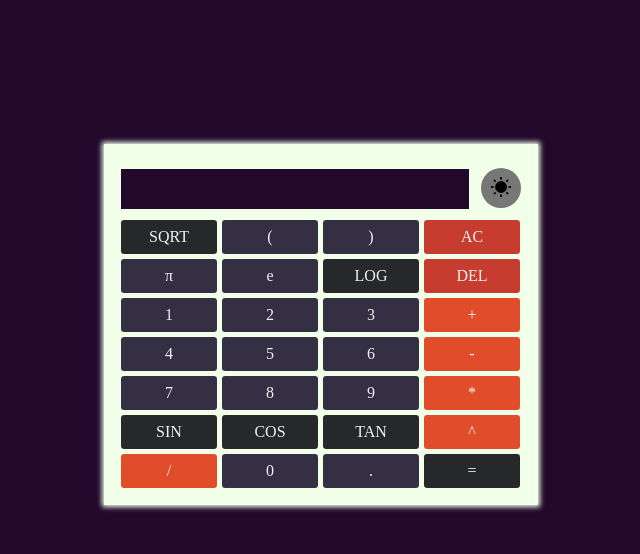
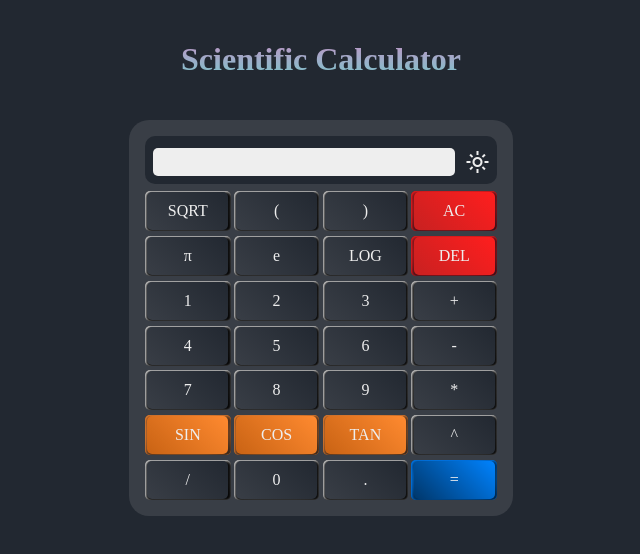
Before and after one commit to Mariamilton2003/Scientific-Calculator, a plain HTML site: page index.html in a window 1280 px wide. Shown: the whole page, without its empty margins (319-959 px from the left). Drawn offline with nearby package versions, Linux system fonts and the light colour scheme.

Commit message:
completed project

```diff
--- a/index.css
+++ b/index.css
@@ -1,116 +1,186 @@
-:root{
-    --clr-bg:#22092C;
-    --cal-clr-bg:#F2FFE9;
-    --clr-shadow:#F2FFE9;
-    --clr-text:#f1f1f1;
+/* define css variavle */
+
+:root {
+  --bg-clr: #222831;
+  --bg-soft-clr: #393e46;
+  --txt-clr: #eee;
+  --btn-clr: #252525;
+  --shw-w: #eee;
+  --shw-d: #000;
+  --l-grad: #c193c5;
+  --r-grad: #7bc6cc;
 }
 
-/* reset default styles for browser */
-*,*::after,*::before{
+/* reset broswers defaults css style */
+
+*,
+*::before,
+*::after {
+  padding: 0;
   margin: 0;
-    padding: 0;
   border: none;
   outline: none;
+  text-decoration: none;
+  box-sizing: border-box;
 }
 
-body{
-   background: var(--clr-bg) !important;
+/* basic styles */
+
+body {
   display: grid;
-   place-content: center;
-   align-items: center;
+  place-items: center;
+  padding: 1rem;
+  color: var(--txt-clr);
+  background: var(--bg-clr);
+}
+
+/* Header Styles */
+
+header {
+  margin-top: 2%;
+  background: -webkit-linear-gradient(var(--l-grad), var(--r-grad));
+  background-clip: text;
+  -webkit-background-clip: text;
+  -webkit-text-fill-color: transparent;
+  font-weight: bolder;
+  font-size: xx-large;
 }
 
 /* calculator styles */
-
-.calculator{
-    /* background: #2f2f2f; */
-    background: var(--cal-clr-bg) !important;
-    width: 25rem;
-    margin-top: 9rem;
+.calculator {
+  position: absolute;
+  top: 15%;
+  width: 90%;
   padding: 1rem;
-    border: 1px solid var(--clr-shadow);
-    box-shadow: 0px 0px 5px 2px var(--clr-shadow);
+  border-radius: 20px;
+  background: var(--bg-soft-clr);
 }
 
-/* theme btn styles */
-
-.theme-buttons{
-    font-size: larger;
-    font-weight: 900;
-    display: flex;
-    justify-content: space-between;
+.cal-header {
+  border-radius: 10px;
+  padding: 0.5rem;
+  background: var(--bg-clr);
 }
 
-.theme-buttons > button{
-    transform: translateY(7px);
-    width: 40px;
-    height: 40px;
-    background: #777;
-    border-radius: 50%;
+.cal-header input,
+.cal-header .theme-button {
+  background: none;
 }
 
-.theme-buttons > button > img{
-    width: 20px;
-    height: 20px;
+.cal-header input {
+  width: 90%;
+  padding: 0.2rem 0.7rem;
+  border-radius: 5px;
+  font-size: larger;
+  background: var(--txt-clr);
 }
 
-/* display styles */
-
-#display{
-    background: var(--clr-bg);
-    color: var(--cal-clr-bg);
-    width:calc(100% - (3rem + 20px));
-    height: 1.5rem;
-    margin-top: .5rem;
-    padding:.5rem;
+.theme-button .theme-icons {
+  color: var(--txt-clr);
 }
 
-/* btn styles */
+/* calculator btn styles */
 
-.btn-group{
-    margin-top: .7rem;
+.btn-group {
+  --bg-clr: #222831;
+  --bg-soft-clr: #393e46;
   display: flex;
-    gap:5px;
   flex-direction: column;
+  flex-wrap: wrap;
+  row-gap: 0.3rem;
+  margin-top: 2%;
 }
 
-.btn-row{
+.btn-row {
   display: flex;
-    gap:5px;
+  flex-wrap: wrap;
+  column-gap: 0.2rem;
 }
 
-.btn{
-    width:3rem;
-    padding:.5rem 1.5rem;
-    background: #352F44;
-    color: var(--clr-text);
-    text-align: center;
-    border-radius: .2rem;
+.btn {
+  position: relative;
+  width: 2rem;
+  height: 2.5rem;
+  display: flex;
+  flex-grow: 1;
+  justify-content: center;
+  align-items: center;
+  border-radius: 5px;
+  background: var(--btn-clr);
+  box-shadow: inset 1px 1px 3px var(--shw-w),
+    inset -2px -3px 24px 2px var(--shw-d);
+  transition: all 0.5 ease-in;
 }
 
-.btn:hover{
-    background: #5C5470;
+.btn:hover {
+  box-shadow: inset 5px 3px 10px 5px var(--bg-clr),
+    inset -4px -4px 24px 1px var(--shw-w); /**/
 }
 
-.btn-fun{
-    background: #272829 !important;
+.btn span {
+  position: absolute;
+  z-index: 1;
 }
 
-.btn-fun:hover{
-    background: #61677A !important;
+.btn::before {
+  content: " ";
+  position: absolute;
+  z-index: 0;
+  padding: 1rem;
+  width: 95%;
+  height: 95%;
+  border-radius: 5px;
+  background: linear-gradient(45deg, var(--bg-soft-clr), var(--bg-clr));
 }
 
-.btn-fun-clear{
-    background: #C63D2F !important;
+.btn-fun-clear {
+  --btn-clr: #ff1e1e;
+  --bg-soft-clr: #c82121;
+  --bg-clr: #ff1e1e;
+  --shw-w: #ff1e1e;
+  --shw-d: #020d19;
+  /* #40a2d8 l #0b60b0 d */
 }
 
-.btn-fun-clear:hover{
-    background: #D80032 !important;
+.btn-fun {
+  --btn-clr: #ff8a30;
+  --bg-soft-clr: #c96314;
+  --bg-clr: #ff8a30;
+  --shw-w: #ff8a30;
+  --shw-d: #020d19;
 }
 
-.btn-op{
-    background: #E14D2A!important;
+.btn-fun-eq {
+  --btn-clr: #0083ff;
+  --bg-soft-clr: #00376b;
+  --bg-clr: #0083ff;
+  --shw-w: #0083ff;
+  --shw-d: #020d19;
 }
-.btn-op:hover{
-    background: #FD841F !important;
+
+/* Themes Styles */
+.theme-icons[data-theme="dark"] {
+  display: none;
+  transform: translate(25%, 25%);
 }
+.theme-icons[data-theme="light"] {
+  transform: translate(25%, 25%);
+}
+
+/* responsive screen */
+
+/* tablets Screen */
+
+@media (767px < width < 1080px) {
+  .calculator {
+    width: 50%;
+  }
+}
+
+/* Laptops Screen */
+
+@media (width > 1080px) {
+  .calculator {
+    width: 30%;
+  }
+}
--- a/index.html
+++ b/index.html
@@ -1,59 +1,79 @@
 <!DOCTYPE html>
 <html lang="en">
   <head>
-    <meta charset="UTF-8">
-    <meta name="viewport" content="width=device-width, initial-scale=1.0">
+    <meta charset="UTF-8" />
+    <meta name="viewport" content="width=device-width, initial-scale=1.0" />
     <title>Scientific Calculator</title>
-    <link rel="stylesheet" href="./index.css">
+    <link rel="stylesheet" href="./index.css" />
     <script src="./index.js" defer></script>
+    <!-- external resources -->
+    <link
+      rel="stylesheet"
+      href="https://fonts.googleapis.com/css2?family=Material+Symbols+Outlined:opsz,wght,FILL,GRAD@24,400,0,0"
+    />
   </head>
   <body>
+    <header>Scientific Calculator</header>
     <div class="calculator">
-        <div class="theme-buttons">
-            <input type="text" class="calculator-display" id="display" readonly>
-            <button class="theme-button" onclick="toggleTheme()" value="dark"><img class="img-icon" src="./asset/icons8-sun-24.png" alt="sun-icon"></button>
+      <div class="cal-header">
+        <input type="text" class="calculator-display" id="display" readonly />
+        <button class="theme-button">
+          <span class="material-symbols-outlined theme-icons" data-theme="dark"
+            >dark_mode</span
+          >
+          <span class="material-symbols-outlined theme-icons" data-theme="light"
+            >light_mode
+          </span>
+        </button>
       </div>
       <div class="btn-group">
         <div class="btn-row">
-                <div class="btn btn-fun" value="sqrt">SQRT</div>
-                <div class="btn" value="(">(</div>
-                <div class="btn" value=")">)</div>
-                <div class="btn btn-fun-clear" onclick="clearFn()">AC</div>
-            </div><div class="btn-row">
-                <div class="btn" value="π">π</div>
-                <div class="btn" value="e">e</div>
-                <div class="btn btn-fun" value="log">LOG</div>
-                <div class="btn btn-fun-clear" onclick="DeleteFn()">DEL</div>
+          <div class="btn" value="sqrt"><span>SQRT</span></div>
+          <div class="btn" value="("><span>(</span></div>
+          <div class="btn" value=")"><span>)</span></div>
+          <div class="btn btn-fun-clear" onclick="clearFn()">
+            <span>AC</span>
+          </div>
         </div>
         <div class="btn-row">
-                <div class="btn" value="1">1</div>
-                <div class="btn" value="2">2</div>
-                <div class="btn" value="3">3</div>
-                <div class="btn btn-op" value="+">+</div>
+          <div class="btn" value="π"><span>π</span></div>
+          <div class="btn" value="e"><span>e</span></div>
+          <div class="btn" value="log"><span>LOG</span></div>
+          <div class="btn btn-fun-clear" onclick="DeleteFn()">
+            <span>DEL</span>
+          </div>
         </div>
         <div class="btn-row">
-                <div class="btn" value="4">4</div>
-                <div class="btn" value="5">5</div>
-                <div class="btn" value="6">6</div>
-                <div class="btn btn-op" value="-">-</div>
+          <div class="btn" value="1"><span>1</span></div>
+          <div class="btn" value="2"><span>2</span></div>
+          <div class="btn" value="3"><span>3</span></div>
+          <div class="btn btn-op" value="+"><span>+</span></div>
         </div>
         <div class="btn-row">
-                <div class="btn" value="7">7</div>
-                <div class="btn" value="8">8</div>
-                <div class="btn" value="9">9</div>
-                <div class="btn btn-op" value="*">*</div>
+          <div class="btn" value="4"><span>4</span></div>
+          <div class="btn" value="5"><span>5</span></div>
+          <div class="btn" value="6"><span>6</span></div>
+          <div class="btn btn-op" value="-"><span>-</span></div>
         </div>
         <div class="btn-row">
-                <div class="btn btn-fun" value="sin">SIN</div>
-                <div class="btn btn-fun" value="cos">COS</div>
-                <div class="btn btn-fun" value="tan">TAN</div>
-                <div class="btn btn-op" value="^">^</div>
+          <div class="btn" value="7"><span>7</span></div>
+          <div class="btn" value="8"><span>8</span></div>
+          <div class="btn" value="9"><span>9</span></div>
+          <div class="btn btn-op" value="*"><span>*</span></div>
         </div>
         <div class="btn-row">
-                <div class="btn btn-op" value="/">/</div>
-                <div class="btn" value="0">0</div>
-                <div class="btn" value=".">.</div>
-                <div class="btn btn-fun" onclick="evaluateFn()">=</div>
+          <div class="btn btn-fun" value="sin"><span>SIN</span></div>
+          <div class="btn btn-fun" value="cos"><span>COS</span></div>
+          <div class="btn btn-fun" value="tan"><span>TAN</span></div>
+          <div class="btn btn-op" value="^"><span>^</span></div>
+        </div>
+        <div class="btn-row">
+          <div class="btn btn-op" value="/"><span>/</span></div>
+          <div class="btn" value="0"><span>0</span></div>
+          <div class="btn" value="."><span>.</span></div>
+          <div class="btn btn-fun-eq" onclick="evaluateFn()">
+            <span>=</span>
+          </div>
         </div>
       </div>
     </div>
--- a/index.js
+++ b/index.js
@@ -1,31 +1,53 @@
-const toggleTheme = () =>{
-    const themeImg = document.querySelector(".img-icon");
-    const themeBtn = document.querySelector(".theme-button");
-    themeBtn.value = themeBtn.value == "dark" ? "light" :"dark";
-    console.log(themeBtn.value);
-    themeImg.src = themeBtn.value == "dark"?"./asset/icons8-sun-24.png":"./asset/icons8-crescent-moon-16.png";
-    console.log(themeImg.src);
-    if(themeBtn.value == "light"){
-        document.querySelector(':root').style.setProperty("--clr-bg","#F6FDC3");
-        document.querySelector(':root').style.setProperty("--cal-clr-bg","#1F1717");
-        document.querySelector(':root').style.setProperty("--clr-shadow","#252525");
+// Theme btn function
+const themebtns = document.querySelectorAll(".theme-icons");
+const darkBtn = document.querySelector("[data-theme = dark]");
+const lightBtn = document.querySelector("[data-theme = light]");
+const rootEl = document.documentElement;
+
+themebtns.forEach((btn) => {
+  btn.addEventListener("click", () => {
+    let theme = btn.getAttribute("data-theme");
+    themeFunc(theme);
+  });
+});
+
+// theme function
+
+var themeFunc = (theme) => {
+  switch (theme) {
+    case "dark":
+      darkBtn.style.display = "none";
+      lightBtn.style.display = "flex";
+      rootEl.style.setProperty("--l-grad", "#c193c5");
+      rootEl.style.setProperty("--r-grad", "#7bc6cc");
+      rootEl.style.setProperty("--bg-clr", "#222831");
+      rootEl.style.setProperty("--bg-soft-clr", "#393e46");
+      break;
+    case "light":
+      darkBtn.style.display = "flex";
+      lightBtn.style.display = "none";
+      rootEl.style.setProperty("--l-grad", "#000428");
+      rootEl.style.setProperty("--r-grad", "#004e92");
+      rootEl.style.setProperty("--bg-clr", "#9d9a8e");
+      rootEl.style.setProperty("--bg-soft-clr", "#f6f4eb");
+      break;
   }
-    if(themeBtn.value == "dark"){
-        document.querySelector(':root').style.setProperty("--clr-bg","#22092C");
-        document.querySelector(':root').style.setProperty("--cal-clr-bg","#F2FFE9");
-        document.querySelector(':root').style.setProperty("--clr-shadow","#F2FFE9");
-
-    }
-}
+};
 
 const disp = document.querySelector(".calculator-display");
 const btns = document.querySelectorAll(".btn");
+const func = document.querySelectorAll(".btn span");
 
-var expression ="";
+var expression = "";
 
-btns.forEach((btn,i)=>{
-    btn.addEventListener("click",()=>{
-        if(btn.textContent === "DEL" || btn.textContent === "=" || btn.textContent === "AC") return
+btns.forEach((btn, i) => {
+  btn.addEventListener("click", () => {
+    if (
+      func[i].innerHTML === "DEL" ||
+      func[i].innerHTML === "=" ||
+      func[i].innerHTML === "AC"
+    )
+      return;
     disp.value += btn.textContent;
     expression += btn.getAttribute("value").toLocaleLowerCase();
     console.log(expression);
@@ -34,21 +56,25 @@ btns.forEach((btn,i)=>{
 
 const DeleteFn = () => {
   console.log("delting...");
-    disp.value = (disp.value).toString().slice(0,-1);
-    expression = expression.toString().slice(0,-1);
-}
+  disp.value = disp.value.toString().slice(0, -1);
+  expression = expression.toString().slice(0, -1);
+};
 
 const clearFn = () => {
   disp.value = "";
   expression = "";
-}
+};
 
 const evaluateFn = () => {
-    const regexExpression =/\b(sin|cos|tan|sqrt|log)(\(\d+\))|(sin|cos|tan|sqrt|log)(?:\s*)(\d+)|(\d+)(\^)(\d+)|(π)|(e)(\d+)|()\b/gm;
-    expression = expression.toString().replace(regexExpression, (match, fun1, n1, fun2, n2, n3, fun3, n4, fun4,fun5,n5) => {
-        console.log(match + " " + fun1 + " " + n1 + " " + fun2 + " " + n2 + " " + fun3 + " " + n3+ fun4 + " " + n4+ fun5 + " " + n5);
-        const fun=fun1 || fun2 || fun3 || fun4 ||fun5;
-        const angle= n1 || n2;
+  const regexExpression =
+    /\b(sin|cos|tan|sqrt|log)(\(\d+\))|(sin|cos|tan|sqrt|log)(?:\s*)(\d+)|(\d+)(\^)(\d+)|(π)|(e)(\d+)|()\b/gm;
+  expression = expression
+    .toString()
+    .replace(
+      regexExpression,
+      (match, fun1, n1, fun2, n2, n3, fun3, n4, fun4, fun5, n5) => {
+        const fun = fun1 || fun2 || fun3 || fun4 || fun5; // select the fun`s which are present in expression
+        const angle = n1 || n2; // select degree / value for the selected fun`s
         console.log(fun);
         if (fun) {
           switch (fun) {
@@ -67,16 +93,18 @@ const evaluateFn = () => {
             case "π":
               return `Math.PI`;
             case "e":
-                    return `Math.exp(${n5})`
+              return `Math.exp(${n5})`;
             default:
               return match;
           }
         }
         return match;
-    });
+      }
+    );
   try {
-        disp.value = eval(expression);
+    let result = eval(expression);
+    disp.value = result;
   } catch (error) {
     console.error("Error evaluating expression:", error);
   }
-}
+};
```
Also changed, not shown: asset/icons8-crescent-moon-16.png (deleted), asset/icons8-sun-24.png (deleted). Lines whose indentation alone changed are shown as unchanged.
